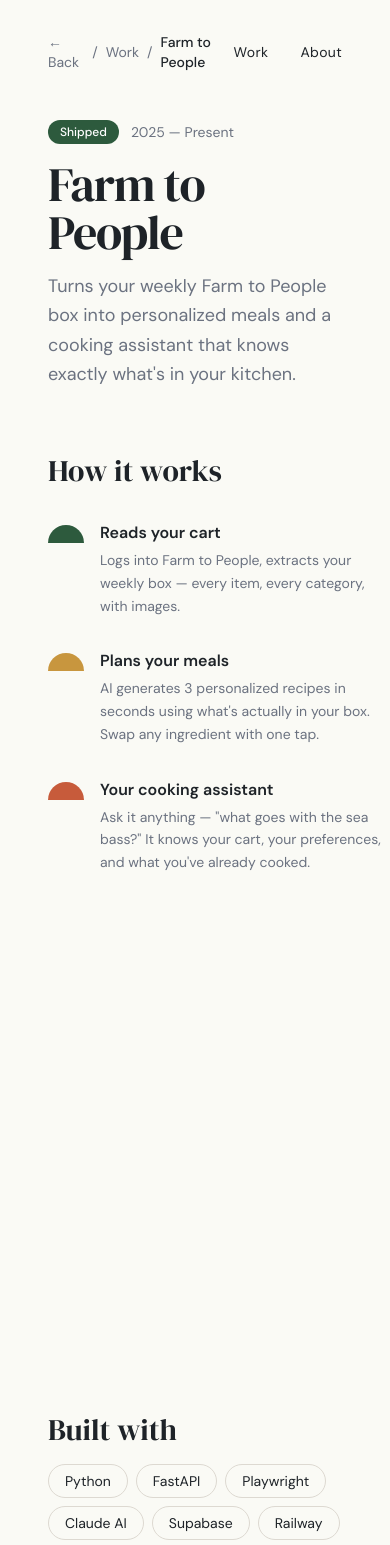
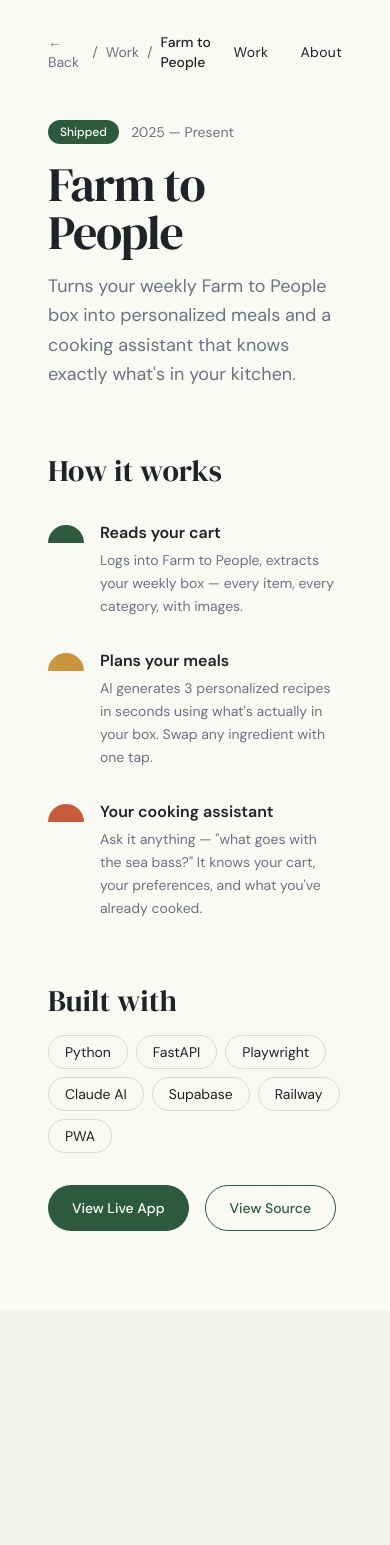
Before and after one commit to zoelsner/personal-site, a Next.js app: page /work/ftp in a window 390 px wide. Shown: the top 1545 px of the page. After the commit the page ends 1311 px from the top, so only its background shows below. Built offline with nearby package versions, Linux system fonts and the light colour scheme.

Commit message:
Mobile: stack project layout, hide preview on small screens
- How-it-works + preview stack vertically below lg breakpoint
- Hide preview panel on mobile (desktop-only visual showcase)
- Zero changes to desktop layout

Co-Authored-By: Claude Opus 4.6 (1M context) <noreply@anthropic.com>

```diff
--- a/components/project-layout.tsx
+++ b/components/project-layout.tsx
@@ -82,9 +82,9 @@ export function ProjectLayout({
 
       {/* How it works + Preview */}
       <div className="mx-auto max-w-6xl px-12 pt-16">
-        <div className="flex gap-10">
+        <div className="flex flex-col gap-10 lg:flex-row">
           {/* How it works */}
-          <div className="flex-shrink-0" style={{ flexBasis: "340px" }}>
+          <div className="lg:flex-shrink-0" style={{ flexBasis: "340px" }}>
             <h2 className="font-serif text-3xl font-normal">
               How it works
             </h2>
@@ -111,8 +111,10 @@ export function ProjectLayout({
             </div>
           </div>
 
-          {/* Preview — top aligned with first step, not the heading */}
-          <div className="min-w-0 flex-1 pt-12">{preview}</div>
+          {/* Preview — desktop only, top aligned with first step */}
+          <div className="hidden min-w-0 flex-1 lg:block lg:pt-12">
+            {preview}
+          </div>
         </div>
       </div>
 
```
